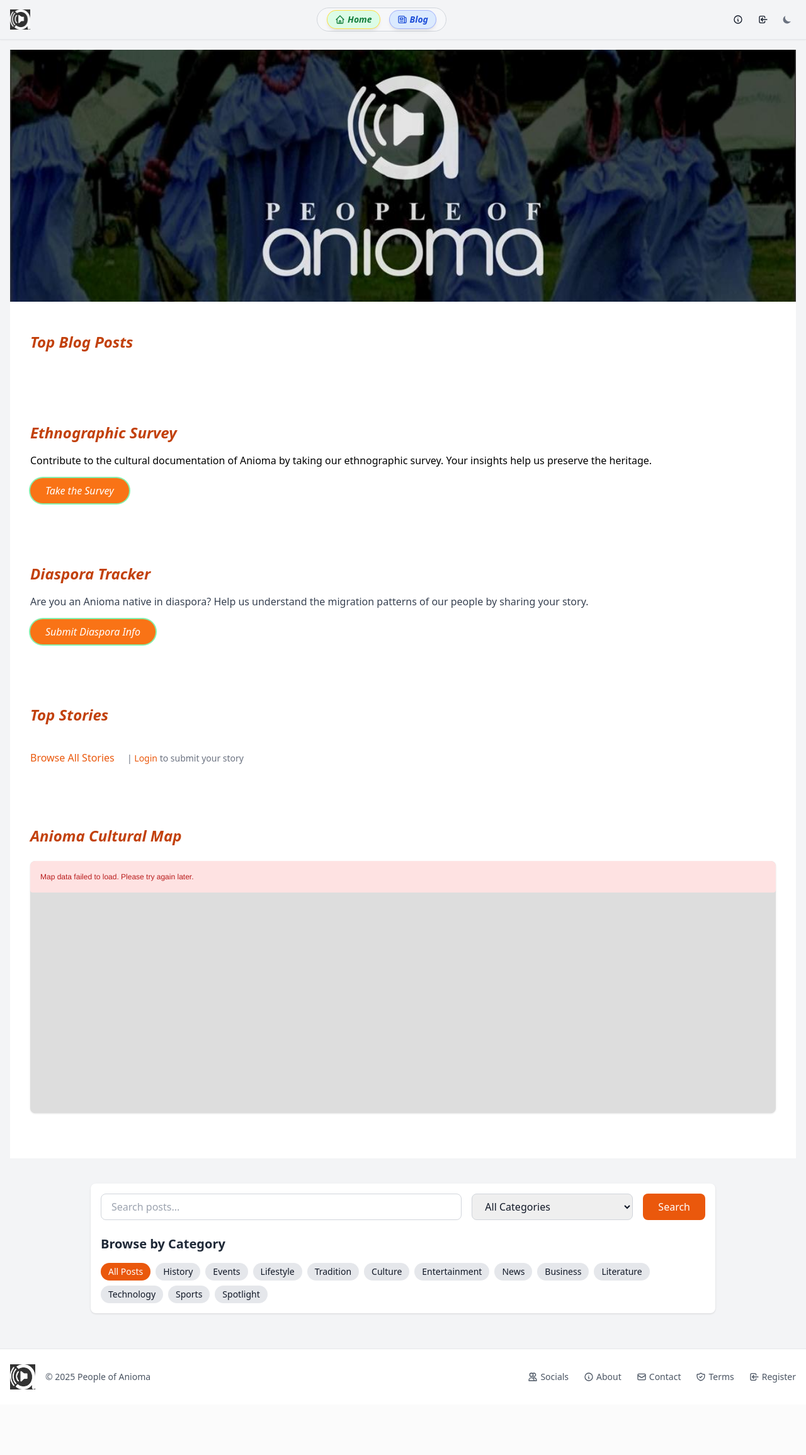
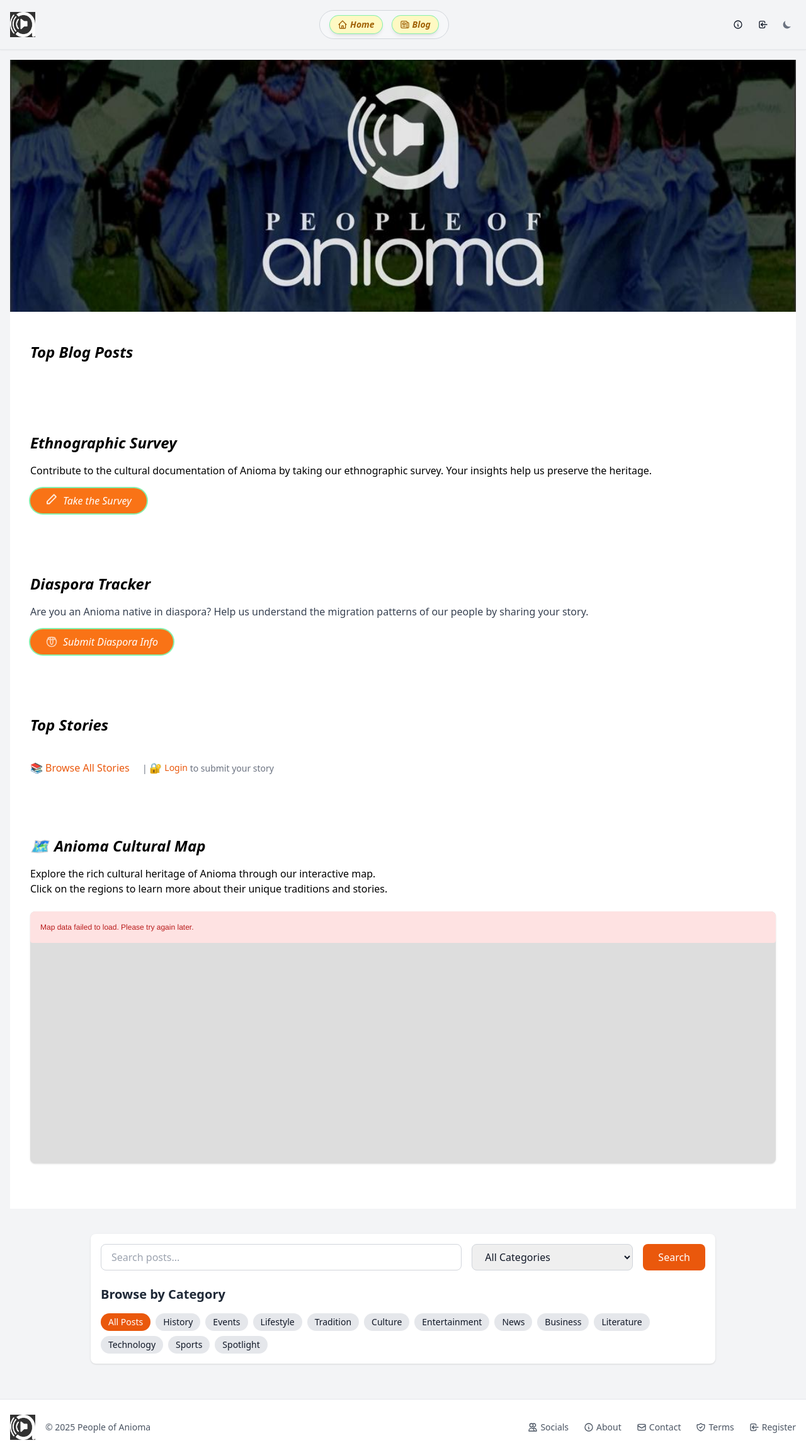
Before and after one commit to bigdatalchemist/peopleofanioma, a Django app: page /dashboard/ in a window 1280 px wide. Shown: the whole page at 63% size. Before the commit the page ends 2206 px from the top, so only its background shows below. Run offline with Django 5.2, Linux system fonts and the light colour scheme; data that the repository does not hold is empty; style sheets or scripts are compiled from the project's sources; some libraries are stand-ins or nearby versions.

Commit message:
improved backend templates

```diff
--- a/backend/templates/base.html
+++ b/backend/templates/base.html
@@ -22,20 +22,20 @@
 
   <!-- Sticky Header Bar -->
 <header class="bg-gray-100 dark:bg-gray-800 border-b border-gray-200 dark:border-gray-700 sticky top-0 z-50 shadow-sm">
-  <div class="max-w-7xl mx-auto px-4 flex flex-nowrap justify-between items-center py-3">
+  <div class="max-w-7xl mx-auto px-4 flex flex-nowrap justify-between items-center py-4">
 
     <!-- Logo Only -->
     <div class="flex items-center shrink-0">
       <img src="{% static 'images/Anioma_logo2.jpg' %}" alt="Logo"
-           class="h-8 w-8 opacity-80 hover:opacity-100 hover:blur-none transition duration-300">
+           class="h-10 w-10 opacity-80 hover:opacity-100 hover:blur-none transition duration-300">
     </div>
 
     <!-- Home & Blog Container (with border) -->
     <div class="flex justify-center flex-1 mx-2">
-      <div class="flex items-center gap-2 sm:gap-4 border border-gray-300 dark:border-gray-600 rounded-full px-4 py-1 bg-white/30 dark:bg-gray-700/30 backdrop-blur-sm">
+      <div class="flex items-center gap-2 sm:gap-4 border border-gray-300 dark:border-gray-600 rounded-full px-4 py-2 bg-white/30 dark:bg-gray-700/30 backdrop-blur-sm">
         <!-- Home Button -->
         <a href="{% url 'dashboard:dashboard' %}"
-           class="flex items-center justify-center gap-1 italic bg-green-100 text-green-700 px-3 py-1 rounded-full font-semibold shadow-md hover:bg-green-600 hover:text-white hover:shadow-xl transition duration-300 ease-in-out ring-1 ring-yellow-300 hover:ring-yellow-500 focus:outline-none text-sm whitespace-nowrap">
+           class="flex items-center justify-center gap-1 italic bg-yellow-100 text-yellow-700 px-3 py-1 rounded-full font-semibold shadow-md hover:bg-yellow-600 hover:text-white hover:shadow-xl transition duration-300 ease-in-out ring-1 ring-green-300 hover:ring-green-500 focus:outline-none text-sm whitespace-nowrap">
           <svg class="w-4 h-4" fill="none" stroke="currentColor" viewBox="0 0 24 24">
             <path stroke-linecap="round" stroke-linejoin="round" stroke-width="2" d="M3 12l2-2m0 0l7-7 7 7M5 10v10a1 1 0 001 1h3m10-11l2 2m-2-2v10a1 1 0 01-1 1h-3m-6 0a1 1 0 001-1v-4a1 1 0 011-1h2a1 1 0 011 1v4a1 1 0 001 1m-6 0h6"/>
           </svg>
@@ -44,7 +44,7 @@
 
         <!-- Blog Button -->
         <a href="{% url 'blog:blog_list' %}"
-           class="flex items-center justify-center gap-1 italic bg-blue-100 text-blue-700 px-3 py-1 rounded-full font-semibold shadow-md hover:bg-blue-600 hover:text-white hover:shadow-xl transition duration-300 ease-in-out ring-1 ring-indigo-300 hover:ring-indigo-500 focus:outline-none text-sm whitespace-nowrap">
+           class="flex items-center justify-center gap-1 italic bg-yellow-100 text-yellow-700 px-3 py-1 rounded-full font-semibold shadow-md hover:bg-yellow-600 hover:text-white hover:shadow-xl transition duration-300 ease-in-out ring-1 ring-green-300 hover:ring-green-500 focus:outline-none text-sm whitespace-nowrap">
           <svg class="w-4 h-4" fill="none" stroke="currentColor" viewBox="0 0 24 24">
             <path stroke-linecap="round" stroke-linejoin="round" stroke-width="2" d="M19 20H5a2 2 0 01-2-2V6a2 2 0 012-2h10a2 2 0 012 2v1m2 13a2 2 0 01-2-2V7m2 13a2 2 0 002-2V9a2 2 0 00-2-2h-2m-4-3H9M7 16h6M7 8h6v4H7V8z"/>
           </svg>
--- a/backend/templates/dashboards/dashboard.html
+++ b/backend/templates/dashboards/dashboard.html
@@ -10,7 +10,7 @@
 <!-- Blog Section -->
 <section class="fade-in-section opacity-0 bg-white py-12">
   <div class="max-w-7xl mx-auto px-4 sm:px-6 lg:px-8">
-    <h2 class="italic text-2xl font-bold text-orange-700 dark:text-orange-400 mb-4 hover:text-orange-900 transition-colors duration-300">
+    <h2 class="italic text-2xl font-bold text-black dark:text-orange-700 mb-4 hover:text-orange-900 transition-colors duration-300">
       Top Blog Posts
     </h2>
     <div class="grid gap-4 sm:gap-6 md:grid-cols-2">
@@ -34,7 +34,14 @@
 <!-- Ethnographic Survey -->
 <section class="fade-in-section opacity-0 bg-white py-12">
   <div class="max-w-7xl mx-auto px-4 sm:px-6 lg:px-8">
-    <h2 class="italic text-2xl font-bold text-orange-700 dark:text-orange-400 mb-4 hover:text-orange-900 transition-colors duration-300">
+    <h2 class="italic
+    text-2xl font-bold
+    text-black
+    dark:text-orange-700
+    mb-4
+    hover:text-orange-900
+    transition-colors
+    duration-300">
       Ethnographic Survey
     </h2>
     <p class="text-black mb-4">
@@ -42,7 +49,7 @@
     </p>
 
     <a href="{% url 'ethnographic_survey:submit_survey' %}" class="italic
-    inline-block
+    inline-flex items-center
     bg-orange-500
     text-white px-6 py-2
     hover:bg-orange-700
@@ -52,9 +59,16 @@
     ease-in-out ring-2
     ring-green-300
     hover:ring-green-600
-    focus:outline-none">
-      Take the Survey
+    focus:outline-none space-x-2">
+
+    <!-- Bouncing SVG -->
+    <svg xmlns="http://www.w3.org/2000/svg" class="h-5 w-5 text-white animate-bounce" fill="none" viewBox="0 0 24 24" stroke="currentColor">
+      <path stroke-linecap="round" stroke-linejoin="round" stroke-width="2" d="M16.5 3.5l4 4-13 13H3.5v-4L16.5 3.5z" />
+    </svg>
+
+    <span>Take the Survey</span>
 </a>
+
   </div>
 </section>
 
@@ -63,10 +77,11 @@
   <div class="max-w-7xl mx-auto px-4 sm:px-6 lg:px-8">
     <h2 class="italic
     text-2xl font-bold
-     text-orange-700
-     dark:text-orange-400 mb-4
+     text-black
+     dark:text-orange-700 mb-4
      hover:text-orange-900
-     transition-colors duration-300">
+     transition-colors
+     duration-300">
       Diaspora Tracker
     </h2>
 
@@ -74,7 +89,8 @@
       Are you an Anioma native in diaspora? Help us understand the migration patterns of our people by sharing your story.
     </p>
     <a href="{% url 'diaspora:diaspora_submit' %}" class="italic
-    inline-block bg-orange-500
+    inline-flex items-center
+    bg-orange-500
     text-white px-6 py-2
     hover:bg-orange-700
     rounded-full
@@ -82,16 +98,23 @@
     ease-in-out ring-2
     ring-green-300
     hover:ring-green-600
-     focus:outline-none">
-      Submit Diaspora Info
+    focus:outline-none space-x-2">
+
+    <!-- Globe Icon (Heroicons - outline version) -->
+    <svg xmlns="http://www.w3.org/2000/svg" class="h-5 w-5 text-white animate-pulse" fill="none" viewBox="0 0 24 24" stroke="currentColor">
+      <path stroke-linecap="round" stroke-linejoin="round" stroke-width="2" d="M12 3c4.97 0 9 4.03 9 9s-4.03 9-9 9-9-4.03-9-9 4.03-9 9-9zm0 0c1.38 0 2.5 3.13 2.5 7s-1.12 7-2.5 7-2.5-3.13-2.5-7 1.12-7 2.5-7zm0 0c3.87 0 7 1.12 7 2.5S15.87 8 12 8s-7-1.12-7-2.5S8.13 3 12 3z" />
+    </svg>
+
+    <span>Submit Diaspora Info</span>
 </a>
+
   </div>
 </section>
 
 <!-- Top Stories -->
 <section class="fade-in-section opacity-0 bg-white py-12">
   <div class="max-w-7xl mx-auto px-4 sm:px-6 lg:px-8">
-    <h2 class="italic text-2xl font-bold text-orange-700 dark:text-orange-400 mb-4 hover:text-orange-900 transition-colors duration-300">Top Stories</h2>
+    <h2 class="italic text-2xl font-bold text-black dark:text-orange-700 mb-4 hover:text-orange-900 transition-colors duration-300">Top Stories</h2>
     <div class="grid gap-4 sm:gap-6 md:grid-cols-2">
       {% for story in top_stories %}
         <div class="bg-white dark:bg-gray-900 p-5 rounded-lg shadow hover:shadow-lg transition">
@@ -104,24 +127,32 @@
       {% endfor %}
     </div>
     <div class="mt-6">
-      <a href="{% url 'stories:story_list' %}" class="italics text-orange-600 dark:text-orange-300 hover:underline transition-colors duration-300">
-        Browse All Stories
+  <a href="{% url 'stories:story_list' %}" class="italics text-orange-600 dark:text-orange-300 hover:underline transition-colors duration-300 inline-flex items-center space-x-1">
+    <span class="text-base">📚</span>
+    <span>Browse All Stories</span>
   </a>
   <span class="ml-4 text-sm text-gray-500 dark:text-gray-400">
-        | <a href="{% url 'users:login' %}" class="italics text-orange-600 dark:text-orange-300 hover:underline transition-colors duration-300">
-          Login
-        </a> to submit your story
+    |
+    <a href="{% url 'users:login' %}" class="italics text-orange-600 dark:text-orange-300 hover:underline transition-colors duration-300 inline-flex items-center space-x-1">
+      <span class="text-base">🔐</span>
+      <span>Login</span>
+    </a>
+    to submit your story
   </span>
 </div>
+
   </div>
 </section>
 
 <!-- Map Section -->
 <section class="fade-in-section opacity-0 bg-white py-12">
   <div class="max-w-7xl mx-auto px-4 sm:px-6 lg:px-8">
-    <h2 class="italic text-2xl font-bold text-orange-700 dark:text-orange-400 mb-4 hover:text-orange-900 transition-colors duration-300">
-      Anioma Cultural Map
+    <h2 class="italic text-2xl font-bold text-black dark:text-orange-700 mb-4 hover:text-orange-900 transition-colors duration-300 inline-flex items-center space-x-2">
+  <span class="text-2xl">🗺️</span>
+  <span>Anioma Cultural Map</span>
 </h2>
+    <p class="text-black mb-6">
+      Explore the rich cultural heritage of Anioma through our interactive map. <br> Click on the regions to learn more about their unique traditions and stories. </p>
     {% include "maps/anioma_partial_map.html" %}
   </div>
 </section>
```
Lines whose indentation alone changed are shown as unchanged.
